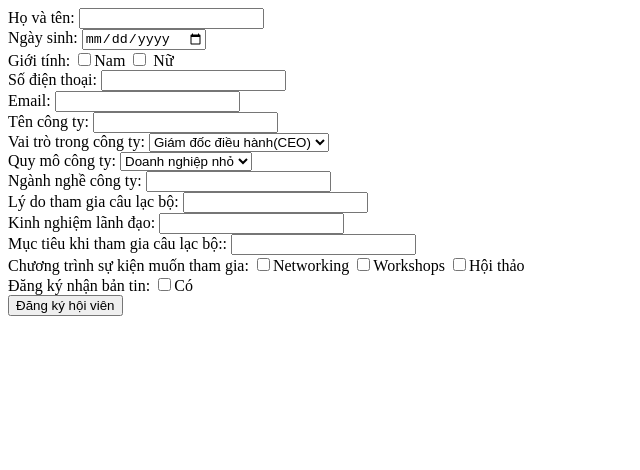
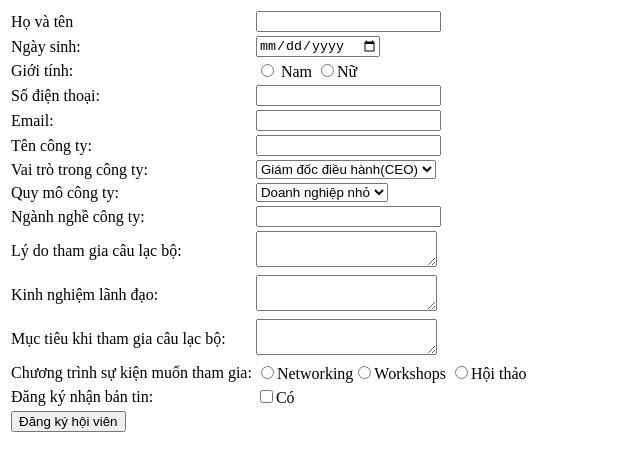
Before and after one commit to BimBipUNu/Frontend, a plain HTML site: page Session3/Baitap10.html in a window 1280 px wide. Shown: the whole page, without its empty margins (0-640 px from the left). Drawn offline with Linux system fonts and the light colour scheme.

Commit message:
update session3

```diff
--- a/Session3/Baitap10.html
+++ b/Session3/Baitap10.html
@@ -6,49 +6,79 @@
 </head>
 <body>
 <form action="#" method="post">
-  <label>Họ và tên: <input type="text"></label>
-  <br>
-  <label>Ngày sinh: <input type="date"></label>
-  <br>
-  <label>Giới tính: <input type="checkbox">Nam <input type="checkbox"> Nữ</label>
-  <br>
-  <label>Số điện thoại: <input type="number"></label>
-  <br>
-  <label>Email: <input type="email"></label>
-  <br>
-  <label>Tên công ty: <input type="text"></label>
-  <br>
-  <label>Vai trò trong công ty:
-    <select>
+  <table>
+    <tr>
+      <td><label for="name">Họ và tên</label></td>
+      <td><input id="name" type="text"></td>
+    </tr>
+    <tr>
+      <td><label for="birthday">Ngày sinh:</label></td>
+      <td><input id="birthday" type="date"></td>
+    </tr>
+    <tr>
+      <td>Giới tính:</td>
+      <td><input type="radio" id="Nam" name="sex"> <label for="Nam">Nam</label> <input type="radio" id="Nu" name="sex"><label for="Nu">Nữ</label> </td>    </tr>
+    <tr>
+      <td><label for="sdt">Số điện thoại:</label></td>
+      <td><input id="sdt" type="number"></td>
+    </tr>
+    <tr>
+      <td><label for="email">Email:</label></td>
+      <td><input id="email" type="email"></td>
+    </tr>
+    <tr>
+      <td><label for="congty">Tên công ty:</label></td>
+      <td><input id="congty" type="text"></td>
+    </tr>
+    <tr>
+      <td><label for="role">Vai trò trong công ty:</label></td>
+      <td>
+        <select id="role">
           <option value="1">Giám đốc điều hành(CEO)</option>
           <option value="2">Chủ tịch (President)</option>
           <option value="3">Khác</option>
         </select>
-  </label>
-  <br>
-  <label>Quy mô công ty:
-    <select>
+      </td>
+    </tr>
+    <tr>
+      <td><label for="quymo">Quy mô công ty:</label></td>
+      <td>
+        <select id="quymo">
           <option value="1">Doanh nghiệp nhỏ</option>
           <option value="2">Doanh nghiệp vừa</option>
           <option value="3">Doanh nghiệp lớn</option>
         </select>
-  </label>
-  <br>
-  <label>Ngành nghề công ty: <input type="text"></label>
-  <br>
-  <label>Lý do tham gia câu lạc bộ: <input type="text"></label>
-  <br>
-  <label>Kinh nghiệm lãnh đạo: <input type="text"></label>
-  <br>
-  <label>Mục tiêu khi tham gia câu lạc bộ:: <input type="text"></label>
-  <br>
-  <label>Chương trình sự kiện muốn tham gia: <input type="checkbox">Networking <input type="checkbox">Workshops <input
-          type="checkbox">Hội thảo</label>
-  <br>
-  <label>Đăng ký nhận bản tin: <input type="checkbox">Có</label>
-  <br>
-  <input type="submit" value="Đăng ký hội viên">
-
+      </td>
+    </tr>
+    <tr>
+      <td><label for="industry">Ngành nghề công ty:</label></td>
+      <td><input id="industry" type="text"></td>
+    </tr>
+    <tr>
+      <td><label for="reason">Lý do tham gia câu lạc bộ:</label></td>
+      <td><textarea id="reason"></textarea></td>
+    </tr>
+    <tr>
+      <td><label for="experience">Kinh nghiệm lãnh đạo:</label></td>
+      <td><textarea id="experience"></textarea></td>
+    </tr>
+    <tr>
+      <td><label for="aim">Mục tiêu khi tham gia câu lạc bộ:</label></td>
+      <td><textarea id="aim"></textarea></td>
+    </tr>
+    <tr>
+      <td>Chương trình sự kiện muốn tham gia:</td>
+      <td><input id="net" name="event" type="radio"><label for="net">Networking</label><input type="radio" id="workshops" name="event"><label
+              for="workshops">Workshops</label> <input type="radio" id="Hoithao" name="event"><label for="Hoithao">Hội thảo</label></td>
+    </tr>
+    <tr>
+      <td><label for="register">Đăng ký nhận bản tin:</label></td>
+      <td><input id="register" type="checkbox">Có</td>
+    </tr>
+    <tr>
+      <td><input type="submit" value="Đăng ký hội viên"></td>
+    </tr>
+  </table>
 </form>
 </body>
 </html>
```
Also changed, not shown: Session3/Baitap2.html (+1 -1 lines), Session3/Baitap3.html (+2 -4 lines), Session3/Baitap4.html (+1 -1 lines), Session3/Baitap5.html (+1 -1 lines), Session3/Baitap6.html (+1 -1 lines), Session3/Baitap7.html (+54 -30 lines), Session3/Baitap8.html (+75 -39 lines), Session3/Baitap9.html (+65 -30 lines). Lines whose indentation alone changed are shown as unchanged.
